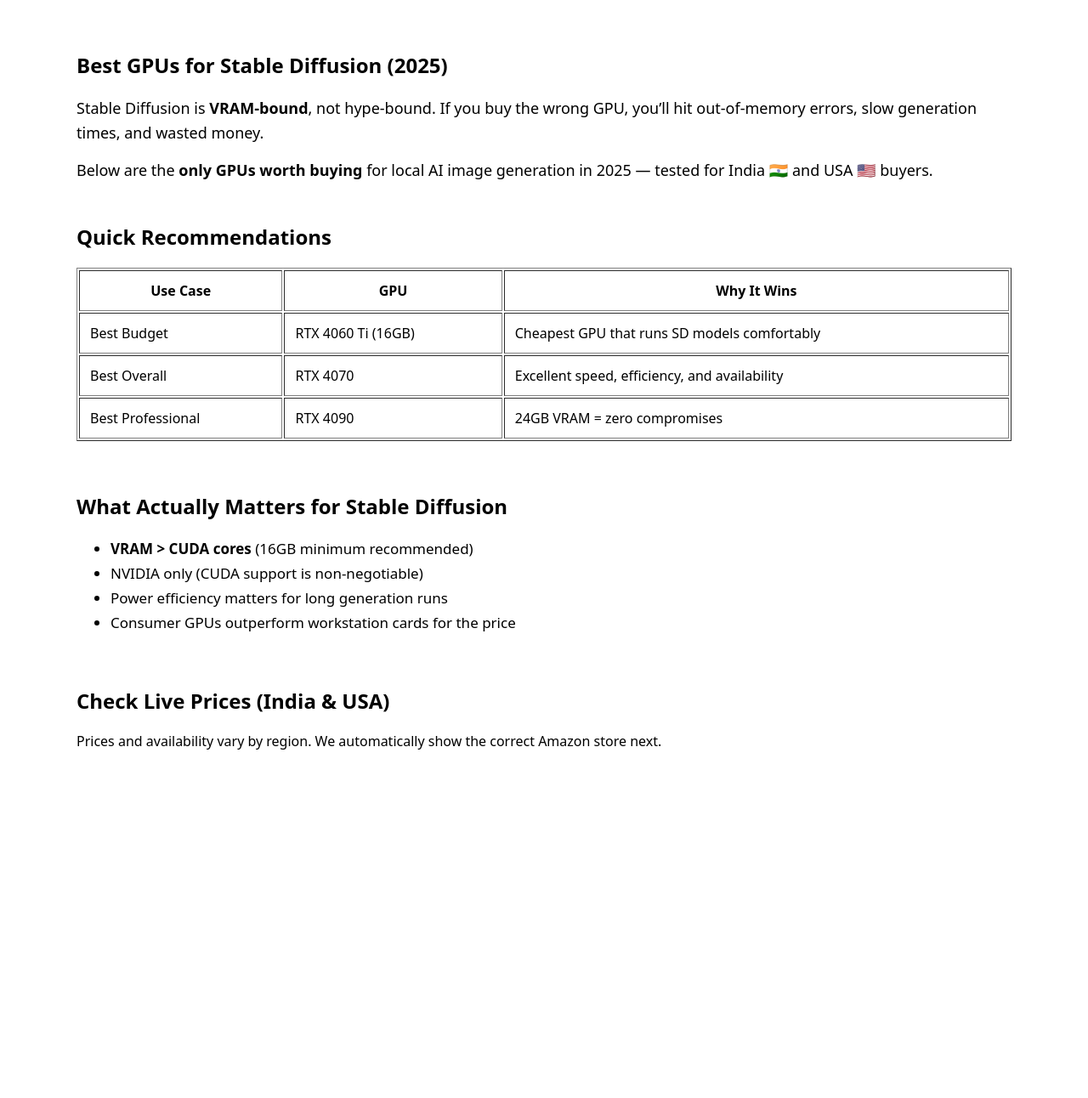
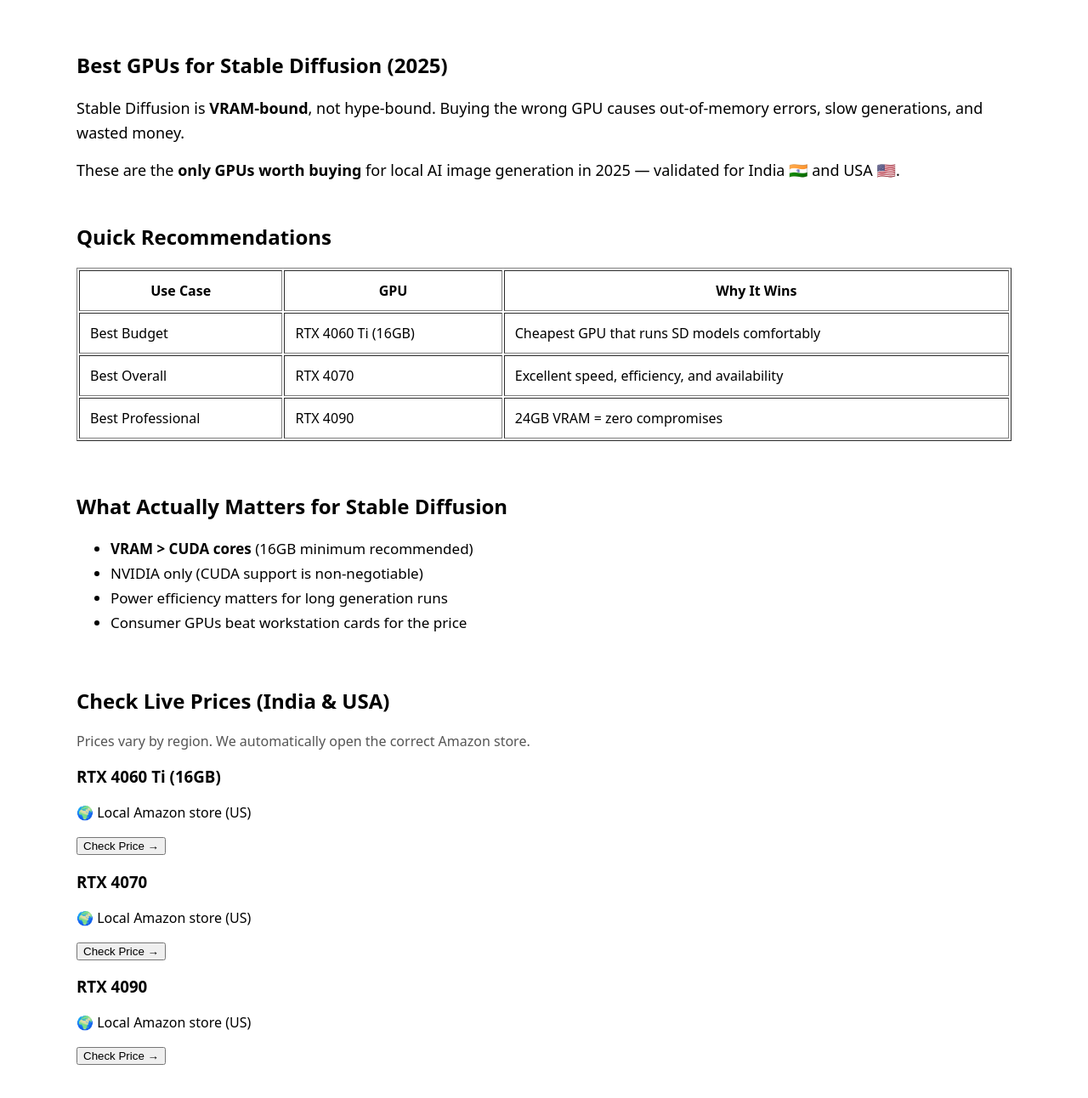
Before and after one commit to newsintech/agentic-edge-final, a Next.js app: page /best-gpu-for-stable-diffusion in a window 1280 px wide. Shown: the whole page at 85% size. Before the commit the page ends 939 px from the top, so only its background shows below. Built offline with nearby package versions, Linux system fonts and the light colour scheme.

Commit message:
Update page.tsx

```diff
--- a/app/best-gpu-for-stable-diffusion/page.tsx
+++ b/app/best-gpu-for-stable-diffusion/page.tsx
@@ -1,10 +1,38 @@
+import dynamic from 'next/dynamic';
+
 export const metadata = {
   title: 'Best GPUs for Stable Diffusion (2025) – India & USA',
   description:
     'Best GPU for Stable Diffusion in 2025. RTX 4060 Ti vs 4070 vs 4090. VRAM-focused buying guide for India and USA.',
 };
 
+// 🔐 Client-only import (prevents build & routing issues)
+const GeoAffiliate = dynamic(() => import('@/modules/GeoAffiliate'), {
+  ssr: false,
+});
+
 export default function BestGPUPage() {
+  const products = [
+    {
+      productName: 'RTX 4060 Ti (16GB)',
+      in: 'https://www.amazon.in/dp/REPLACE_WITH_YOUR_IN_LINK',
+      us: 'https://www.amazon.com/dp/REPLACE_WITH_YOUR_US_LINK',
+      default: 'https://www.amazon.com',
+    },
+    {
+      productName: 'RTX 4070',
+      in: 'https://www.amazon.in/dp/REPLACE_WITH_YOUR_IN_LINK',
+      us: 'https://www.amazon.com/dp/REPLACE_WITH_YOUR_US_LINK',
+      default: 'https://www.amazon.com',
+    },
+    {
+      productName: 'RTX 4090',
+      in: 'https://www.amazon.in/dp/REPLACE_WITH_YOUR_IN_LINK',
+      us: 'https://www.amazon.com/dp/REPLACE_WITH_YOUR_US_LINK',
+      default: 'https://www.amazon.com',
+    },
+  ];
+
   return (
     <main style={{ maxWidth: '1100px', margin: '0 auto', padding: '40px 20px' }}>
       {/* HERO */}
@@ -12,12 +40,12 @@ export default function BestGPUPage() {
         <h1>Best GPUs for Stable Diffusion (2025)</h1>
         <p style={{ fontSize: 18, lineHeight: 1.6 }}>
           Stable Diffusion is <strong>VRAM-bound</strong>, not hype-bound.
-          If you buy the wrong GPU, you’ll hit out-of-memory errors,
-          slow generation times, and wasted money.
+          Buying the wrong GPU causes out-of-memory errors, slow generations,
+          and wasted money.
         </p>
         <p style={{ fontSize: 18 }}>
-          Below are the <strong>only GPUs worth buying</strong> for local
-          AI image generation in 2025 — tested for India 🇮🇳 and USA 🇺🇸 buyers.
+          These are the <strong>only GPUs worth buying</strong> for local
+          AI image generation in 2025 — validated for India 🇮🇳 and USA 🇺🇸.
         </p>
       </section>
 
@@ -53,25 +81,26 @@ export default function BestGPUPage() {
         </table>
       </section>
 
-      {/* BUYING ADVICE */}
+      {/* BUYING LOGIC */}
       <section style={{ marginBottom: 60 }}>
         <h2>What Actually Matters for Stable Diffusion</h2>
-
         <ul style={{ fontSize: 17, lineHeight: 1.7 }}>
           <li><strong>VRAM &gt; CUDA cores</strong> (16GB minimum recommended)</li>
           <li>NVIDIA only (CUDA support is non-negotiable)</li>
           <li>Power efficiency matters for long generation runs</li>
-          <li>Consumer GPUs outperform workstation cards for the price</li>
+          <li>Consumer GPUs beat workstation cards for the price</li>
         </ul>
       </section>
 
-      {/* AFFILIATE SLOT (NEXT STEP) */}
+      {/* 💰 MONEY SECTION */}
       <section>
         <h2>Check Live Prices (India & USA)</h2>
-        <p>
-          Prices and availability vary by region.
-          We automatically show the correct Amazon store next.
+        <p style={{ color: '#555' }}>
+          Prices vary by region. We automatically open the correct Amazon store.
         </p>
+
+        {/* 🔥 REVENUE BLOCK */}
+        <GeoAffiliate products={products} />
       </section>
     </main>
   );
```
